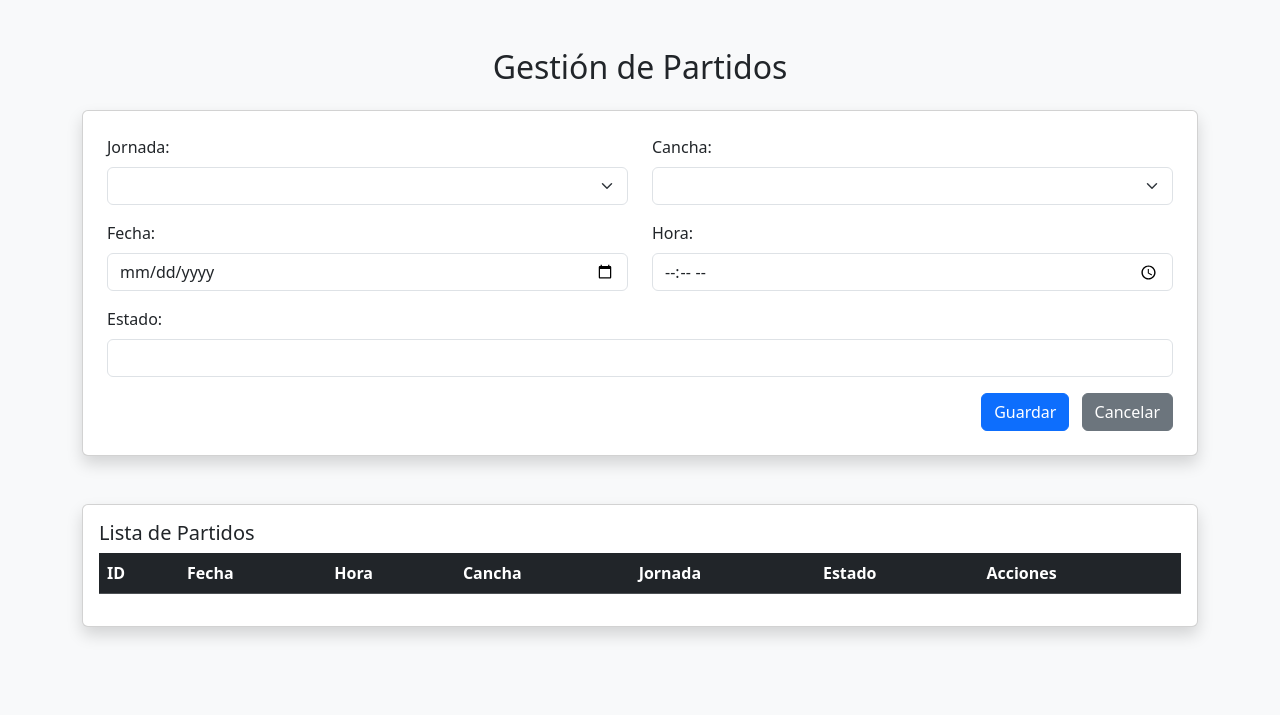
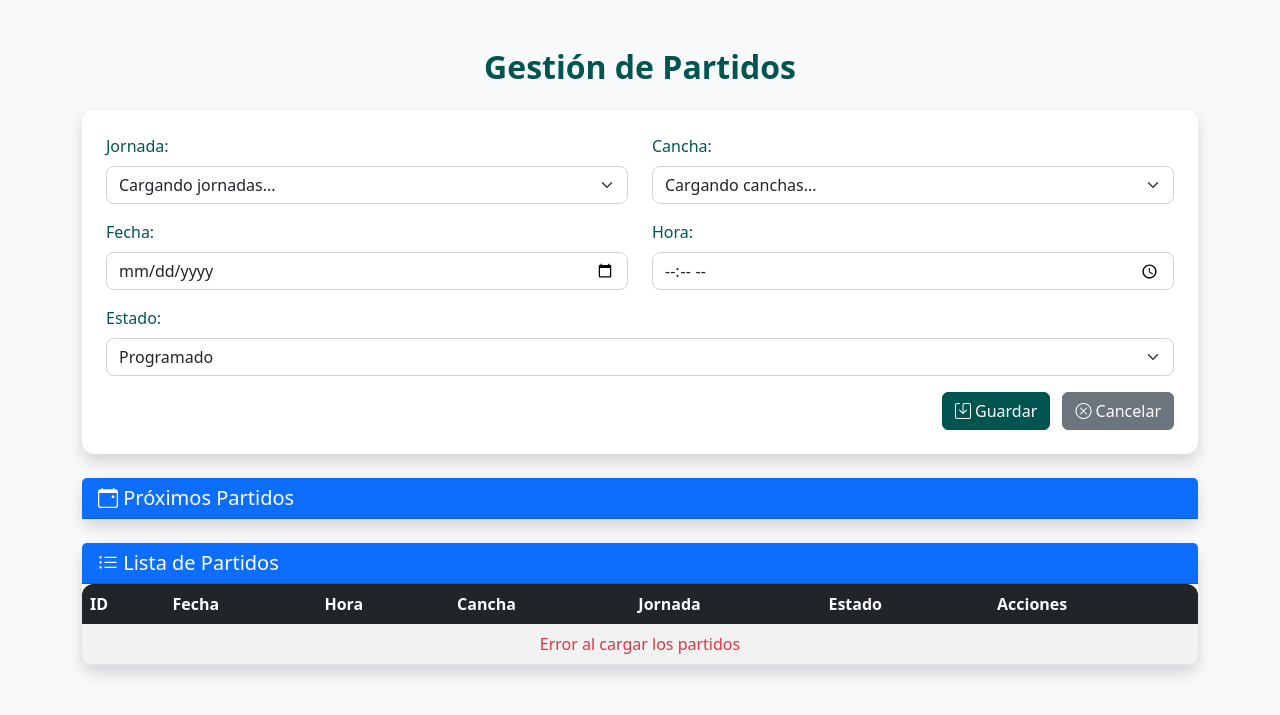
Before and after one commit to jonaSai3108/Proyecto-Final, a Flask app: page /Partidos in a window 1280 px wide. Shown: the top 715 px of the page. Run offline with Flask 3, Linux system fonts and the light colour scheme; lists and menus that the app fills with data are empty; some libraries are stand-ins or nearby versions.

Commit message:
correccion de partido
correccion de partidos para que muestre datos

```diff
--- a/app.py
+++ b/app.py
@@ -12,7 +12,7 @@
 from api.partido import partido_bp
 from api.temporada import temporada_bp
 from auth import auth_bp
-
+from api.resultado import resultado_bp
 
 
 app = Flask(__name__)
@@ -26,6 +26,9 @@
 app.register_blueprint(temporada_bp, url_prefix='/api/temporadas')
 app.register_blueprint(cancha_bp, url_prefix='/api/cancha')
 app.register_blueprint(partido_bp, url_prefix='/api/partido')
+app.register_blueprint(resultado_bp, url_prefix='/api/resultados')
+
+
 # Configuración para manejo de sesiones
 app.register_blueprint(auth_bp)
 
--- a/static/css/partido.css
+++ b/static/css/partido.css
@@ -1,3 +1,46 @@
+/* Estilos generales */
+body.bg-light {
+  background-color: #f8f9fa;
+}
+
+.container.mt-5 {
+  margin-top: 3rem;
+}
+
+h2.mb-4.text-center {
+  color: #015551;
+  font-weight: 600;
+}
+
+/* Estilos para el formulario */
+#formPartido.card {
+  border: none;
+  border-radius: 12px;
+  background-color: white;
+}
+
+#formPartido .form-label {
+  font-weight: 500;
+  color: #015551;
+}
+
+#formPartido .form-select,
+#formPartido .form-control {
+  border-radius: 8px;
+  border: 1px solid #ced4da;
+}
+
+#formPartido .btn-primary {
+  background-color: #015551;
+  border-color: #015551;
+}
+
+#formPartido .btn-primary:hover {
+  background-color: #01403c;
+  border-color: #01403c;
+}
+
+/* Estilos para las tarjetas de partidos */
 .card-partido {
   background-color: #015551;
   color: rgb(236, 233, 233);
@@ -41,6 +84,7 @@
   color: #a9aaa7;
   cursor: pointer;
   font-size: 0.9rem;
+  transition: all 0.2s ease;
 }
 
 .btn-edit {
@@ -50,3 +94,108 @@
 .btn-delete {
   background-color: #dc3545;
 }
+
+.btn-edit:hover {
+  background-color: #e0a800;
+  color: white;
+}
+
+.btn-delete:hover {
+  background-color: #c82333;
+  color: white;
+}
+
+/* Estilos para la tabla de partidos */
+.card.shadow {
+  border-radius: 12px;
+  border: none;
+}
+
+.card.shadow .card-body {
+  padding: 0;
+}
+
+.table-responsive {
+  border-radius: 12px;
+  overflow: hidden;
+}
+
+.table.table-striped.table-hover {
+  margin-bottom: 0;
+}
+
+.table-dark {
+  background-color: #015551;
+  color: rgb(236, 233, 233);
+}
+
+.table-dark th {
+  border-bottom: none;
+}
+
+.table-striped > tbody > tr:nth-of-type(odd) {
+  --bs-table-accent-bg: rgba(1, 85, 81, 0.05);
+}
+
+.table-hover > tbody > tr:hover {
+  --bs-table-accent-bg: rgba(1, 85, 81, 0.1);
+}
+
+/* Estilos para los botones de acción en la tabla */
+.btn-sm {
+  padding: 0.25rem 0.5rem;
+  font-size: 0.875rem;
+}
+
+.btn-warning {
+  background-color: #ffc107;
+  border-color: #ffc107;
+}
+
+.btn-danger {
+  background-color: #dc3545;
+  border-color: #dc3545;
+}
+
+/* Estilos para el modal de confirmación */
+.modal-content {
+  border-radius: 12px;
+}
+
+.modal-header {
+  background-color: #015551;
+  color: rgb(236, 233, 233);
+  border-top-left-radius: 12px;
+  border-top-right-radius: 12px;
+}
+
+.modal-title {
+  font-weight: 500;
+}
+
+/* Estilos para las alertas */
+.alert {
+  border-radius: 8px;
+  box-shadow: 0 4px 8px rgba(0, 0, 0, 0.1);
+}
+
+.alert-primary {
+  background-color: rgba(1, 85, 81, 0.9);
+  color: white;
+  border: none;
+}
+
+/* Estilos responsivos */
+@media (max-width: 768px) {
+  .card-partido {
+    margin-bottom: 15px;
+  }
+
+  .card-actions {
+    justify-content: center;
+  }
+
+  #formPartido .row > div {
+    margin-bottom: 1rem;
+  }
+}
--- a/static/js/partido.js
+++ b/static/js/partido.js
@@ -4,71 +4,162 @@
   document.getElementById("formPartido").addEventListener("submit", guardarPartido);
 });
 
-function obtenerPartidos() {
-  fetch("/api/partidos")
-    .then(res => res.json())
-    .then(data => {
-      renderizarTabla(data);
-      renderizarTarjetas(data);
-    });
+/**
+ * Obtiene la lista de partidos desde la API y los renderiza
+ */
+async function obtenerPartidos() {
+  try {
+    const response = await fetch("/api/partidos/");
+
+    if (!response.ok) {
+      throw new Error(`Error HTTP: ${response.status}`);
     }
 
-function cargarSelects() {
-  fetch("/api/jornadas").then(res => res.json()).then(data => {
-    const select = document.getElementById("id_jornada");
-    select.innerHTML = data.map(j => `<option value="${j.id_jornada}">${j.nombre}</option>`).join("");
-  });
+    const data = await response.json();
 
-  fetch("/api/canchas").then(res => res.json()).then(data => {
-    const select = document.getElementById("id_cancha");
-    select.innerHTML = data.map(c => `<option value="${c.id_cancha}">${c.nombre}</option>`).join("");
-  });
+    if (!data || !data.success) {
+      throw new Error(data.error || "No se pudieron obtener los partidos");
     }
 
+    renderizarTabla(data.data);
+    renderizarTarjetas(data.data);
+
+  } catch (error) {
+    console.error("Error al obtener partidos:", error);
+    mostrarAlerta("Error al cargar partidos: " + error.message, "danger");
+
+    // Mostrar mensaje en la tabla cuando hay error
+    document.getElementById("tablaPartidos").innerHTML = `
+      <tr>
+        <td colspan="7" class="text-center text-danger">Error al cargar los partidos</td>
+      </tr>
+    `;
+  }
+}
+
+/**
+ * Carga los selects de jornadas y canchas
+ */
+async function cargarSelects() {
+  try {
+    // Cargar jornadas
+    const jornadasResponse = await fetch("/api/jornadas");
+    const jornadasData = await jornadasResponse.json();
+
+    if (jornadasResponse.ok && jornadasData.success) {
+      const selectJornada = document.getElementById("id_jornada");
+      selectJornada.innerHTML = jornadasData.data.map(j =>
+        `<option value="${j.id_jornada}">${j.nombre}</option>`
+      ).join("");
+    } else {
+      throw new Error(jornadasData.error || "Error al cargar jornadas");
+    }
+
+    // Cargar canchas
+    const canchasResponse = await fetch("/api/canchas");
+    const canchasData = await canchasResponse.json();
+
+    if (canchasResponse.ok && canchasData.success) {
+      const selectCancha = document.getElementById("id_cancha");
+      selectCancha.innerHTML = canchasData.data.map(c =>
+        `<option value="${c.id_cancha}">${c.nombre}</option>`
+      ).join("");
+    } else {
+      throw new Error(canchasData.error || "Error al cargar canchas");
+    }
+
+  } catch (error) {
+    console.error("Error cargando selects:", error);
+    mostrarAlerta("Error al cargar opciones: " + error.message, "warning");
+  }
+}
+
+/**
+ * Renderiza la tabla de partidos
+ */
 function renderizarTabla(partidos) {
   const cuerpo = document.getElementById("tablaPartidos");
+
+  if (!partidos || partidos.length === 0) {
+    cuerpo.innerHTML = `
+      <tr>
+        <td colspan="7" class="text-center">No hay partidos registrados</td>
+      </tr>
+    `;
+    return;
+  }
+
   cuerpo.innerHTML = partidos.map(p => `
     <tr>
       <td>${p.id_partido}</td>
-      <td>${p.fecha_partido}</td>
-      <td>${p.hora_partido}</td>
-      <td>${p.cancha}</td>
-      <td>${p.jornada}</td>
-      <td>${p.estado}</td>
+      <td>${formatearFecha(p.fecha_partido)}</td>
+      <td>${p.hora_partido || '--:--'}</td>
+      <td>${p.cancha || 'N/A'}</td>
+      <td>${p.jornada || 'N/A'}</td>
+      <td><span class="badge ${obtenerClaseEstado(p.estado)}">${p.estado}</span></td>
       <td>
-        <button class="btn btn-sm btn-warning" onclick="editarPartido(${p.id_partido})">Editar</button>
-        <button class="btn btn-sm btn-danger" onclick="eliminarPartido(${p.id_partido})">Eliminar</button>
+        <button class="btn btn-sm btn-warning me-2" onclick="editarPartido(${p.id_partido})">
+          <i class="bi bi-pencil"></i> Editar
+        </button>
+        <button class="btn btn-sm btn-danger" onclick="confirmarEliminacion(${p.id_partido})">
+          <i class="bi bi-trash"></i> Eliminar
+        </button>
       </td>
     </tr>
   `).join("");
 }
 
+/**
+ * Renderiza las tarjetas de partidos
+ */
 function renderizarTarjetas(partidos) {
   const contenedor = document.getElementById("tarjetasPartidos");
+
+  if (!partidos || partidos.length === 0) {
+    contenedor.innerHTML = `
+      <div class="col-12">
+        <div class="alert alert-info">No hay partidos próximos</div>
+      </div>
+    `;
+    return;
+  }
+
   contenedor.innerHTML = partidos.map(p => `
-    <div class="col-md-6 col-lg-4">
-      <div class="card-partido">
-        <div class="card-header">
-          <h3>Jornada ${p.jornada}</h3>
-          <span>${p.fecha_partido}, ${p.hora_partido}</span>
+    <div class="col-md-6 col-lg-4 mb-4">
+      <div class="card h-100 shadow-sm">
+        <div class="card-header bg-primary text-white">
+          <h5 class="card-title mb-0">Jornada ${p.jornada || 'N/A'}</h5>
         </div>
         <div class="card-body">
-          <p><strong>Cancha:</strong> ${p.cancha}</p>
-          <p><strong>Estado:</strong> ${p.estado}</p>
+          <p class="card-text"><strong>Fecha:</strong> ${formatearFecha(p.fecha_partido)}</p>
+          <p class="card-text"><strong>Hora:</strong> ${p.hora_partido || '--:--'}</p>
+          <p class="card-text"><strong>Cancha:</strong> ${p.cancha || 'N/A'}</p>
+          <p class="card-text">
+            <strong>Estado:</strong>
+            <span class="badge ${obtenerClaseEstado(p.estado)}">${p.estado}</span>
+          </p>
         </div>
-        <div class="card-actions">
-          <button class="btn-edit" onclick="editarPartido(${p.id_partido})">Editar</button>
-          <button class="btn-delete" onclick="eliminarPartido(${p.id_partido})">Eliminar</button>
+        <div class="card-footer bg-transparent">
+          <button class="btn btn-sm btn-outline-primary me-2" onclick="editarPartido(${p.id_partido})">
+            <i class="bi bi-pencil"></i> Editar
+          </button>
+          <button class="btn btn-sm btn-outline-danger" onclick="confirmarEliminacion(${p.id_partido})">
+            <i class="bi bi-trash"></i> Eliminar
+          </button>
         </div>
       </div>
     </div>
   `).join("");
 }
 
-function guardarPartido(e) {
+/**
+ * Guarda un partido (crear o editar)
+ */
+async function guardarPartido(e) {
   e.preventDefault();
+
   const partido = {
-    id_partido: document.getElementById("id_partido").value,
+    id_partido: document.getElementById("id_partido").value || null,
     id_jornada: document.getElementById("id_jornada").value,
     id_cancha: document.getElementById("id_cancha").value,
     fecha_partido: document.getElementById("fecha_partido").value,
@@ -76,41 +167,173 @@
     estado: document.getElementById("estado").value,
   };
 
+  // Validación básica
+  if (!partido.id_jornada || !partido.id_cancha || !partido.fecha_partido) {
+    mostrarAlerta("Por favor complete todos los campos requeridos", "warning");
+    return;
+  }
+
+  try {
     const metodo = partido.id_partido ? "PUT" : "POST";
-  const url = partido.id_partido ? `/api/partidos/${partido.id_partido}` : "/api/partidos";
+    const url = partido.id_partido ? `/api/partidos/${partido.id_partido}` : "/api/partidos/";
 
-  fetch(url, {
+    const response = await fetch(url, {
       method: metodo,
-    headers: { "Content-Type": "application/json" },
+      headers: {
+        "Content-Type": "application/json",
+      },
       body: JSON.stringify(partido)
-  }).then(res => res.json())
-    .then(() => {
+    });
+
+    const data = await response.json();
+
+    if (!response.ok) {
+      throw new Error(data.error || "Error al guardar el partido");
+    }
+
+    mostrarAlerta(data.mensaje || "Partido guardado exitosamente", "success");
     limpiarFormulario();
-      obtenerPartidos();
+    await obtenerPartidos();
+
+  } catch (error) {
+    console.error("Error al guardar partido:", error);
+    mostrarAlerta("Error: " + error.message, "danger");
+  }
+}
+
+/**
+ * Edita un partido existente
+ */
+async function editarPartido(id) {
+  try {
+    const response = await fetch(`/api/partidos/${id}`);
+
+    if (!response.ok) {
+      throw new Error(`Error HTTP: ${response.status}`);
+    }
+
+    const data = await response.json();
+
+    if (!data || !data.success) {
+      throw new Error(data.error || "No se pudo obtener el partido");
+    }
+
+    const partido = data.data;
+    document.getElementById("id_partido").value = partido.id_partido;
+    document.getElementById("id_jornada").value = partido.id_jornada;
+    document.getElementById("id_cancha").value = partido.id_cancha;
+    document.getElementById("fecha_partido").value = partido.fecha_partido;
+    document.getElementById("hora_partido").value = partido.hora_partido || '';
+    document.getElementById("estado").value = partido.estado;
+
+    // Scroll al formulario
+    document.getElementById("formPartido").scrollIntoView({ behavior: 'smooth' });
+
+  } catch (error) {
+    console.error("Error al editar partido:", error);
+    mostrarAlerta("Error al cargar partido: " + error.message, "danger");
+  }
+}
+
+/**
+ * Confirma antes de eliminar un partido
+ */
+function confirmarEliminacion(id) {
+  Swal.fire({
+    title: '¿Está seguro?',
+    text: "¡No podrá revertir esta acción!",
+    icon: 'warning',
+    showCancelButton: true,
+    confirmButtonColor: '#d33',
+    cancelButtonColor: '#3085d6',
+    confirmButtonText: 'Sí, eliminar',
+    cancelButtonText: 'Cancelar'
+  }).then((result) => {
+    if (result.isConfirmed) {
+      eliminarPartido(id);
+    }
   });
 }
 
-function editarPartido(id) {
-  fetch(`/api/partidos/${id}`)
-    .then(res => res.json())
-    .then(p => {
-      document.getElementById("id_partido").value = p.id_partido;
-      document.getElementById("id_jornada").value = p.id_jornada;
-      document.getElementById("id_cancha").value = p.id_cancha;
-      document.getElementById("fecha_partido").value = p.fecha_partido;
-      document.getElementById("hora_partido").value = p.hora_partido;
-      document.getElementById("estado").value = p.estado;
+/**
+ * Elimina un partido
+ */
+async function eliminarPartido(id) {
+  try {
+    const response = await fetch(`/api/partidos/${id}`, {
+      method: "DELETE"
     });
+
+    const data = await response.json();
+
+    if (!response.ok) {
+      throw new Error(data.error || "Error al eliminar el partido");
     }
 
-function eliminarPartido(id) {
-  if (confirm("¿Está seguro de eliminar este partido?")) {
-    fetch(`/api/partidos/${id}`, { method: "DELETE" })
-      .then(() => obtenerPartidos());
+    mostrarAlerta(data.mensaje || "Partido eliminado correctamente", "success");
+    await obtenerPartidos();
+
+  } catch (error) {
+    console.error("Error al eliminar partido:", error);
+    mostrarAlerta("Error: " + error.message, "danger");
   }
 }
 
+/**
+ * Limpia el formulario
+ */
 function limpiarFormulario() {
   document.getElementById("formPartido").reset();
   document.getElementById("id_partido").value = "";
 }
+
+/**
+ * Formatea una fecha para mostrarla
+ */
+function formatearFecha(fechaString) {
+  if (!fechaString) return 'N/A';
+  const opciones = { year: 'numeric', month: 'long', day: 'numeric' };
+  return new Date(fechaString).toLocaleDateString('es-ES', opciones);
+}
+
+/**
+ * Obtiene la clase CSS para el estado
+ */
+function obtenerClaseEstado(estado) {
+  const estados = {
+    'Programado': 'bg-primary',
+    'En juego': 'bg-warning text-dark',
+    'Finalizado': 'bg-success',
+    'Cancelado': 'bg-danger',
+    'Suspendido': 'bg-secondary'
+  };
+  return estados[estado] || 'bg-info text-dark';
+}
+
+/**
+ * Muestra una alerta al usuario
+ */
+function mostrarAlerta(mensaje, tipo) {
+  const alerta = document.createElement('div');
+  alerta.className = `alert alert-${tipo} alert-dismissible fade show fixed-top mx-auto mt-3`;
+  alerta.style.maxWidth = '600px';
+  alerta.style.zIndex = '1100';
+  alerta.role = 'alert';
+  alerta.innerHTML = `
+    ${mensaje}
+    <button type="button" class="btn-close" data-bs-dismiss="alert" aria-label="Close"></button>
+  `;
+
+  document.body.appendChild(alerta);
+
+  // Eliminar la alerta después de 5 segundos
+  setTimeout(() => {
+    alerta.classList.remove('show');
+    setTimeout(() => alerta.remove(), 150);
+  }, 5000);
+}
+
+// Hacer funciones accesibles globalmente
+window.editarPartido = editarPartido;
+window.confirmarEliminacion = confirmarEliminacion;
+window.eliminarPartido = eliminarPartido;
--- a/templates/Partidos.html
+++ b/templates/Partidos.html
@@ -4,24 +4,32 @@
   <meta charset="UTF-8">
   <title>Gestión de Partidos</title>
   <link href="https://cdn.jsdelivr.net/npm/bootstrap@5.3.2/dist/css/bootstrap.min.css" rel="stylesheet">
-   <link rel="stylesheet" href="{{ url_for('static', filename='css/partido.css') }}">
+  <link rel="stylesheet" href="https://cdn.jsdelivr.net/npm/bootstrap-icons@1.10.0/font/bootstrap-icons.css">
+  <link rel="stylesheet" href="{{ url_for('static', filename='css/partido.css') }}">
 </head>
 <body class="bg-light">
   <div class="container mt-5">
+    <!-- Alertas dinámicas se mostrarán aquí -->
+    <div id="alertContainer" style="position: fixed; top: 20px; left: 50%; transform: translateX(-50%); z-index: 1100; width: 100%; max-width: 600px;"></div>
+
     <h2 class="mb-4 text-center">Gestión de Partidos</h2>
 
-    <!-- FORMULARIO -->
+    <!-- FORMULARIO MEJORADO -->
     <form id="formPartido" class="card p-4 mb-4 shadow">
       <input type="hidden" id="id_partido">
 
       <div class="row mb-3">
         <div class="col-md-6">
           <label for="id_jornada" class="form-label">Jornada:</label>
-          <select id="id_jornada" class="form-select" required></select>
+          <select id="id_jornada" class="form-select" required>
+            <option value="" disabled selected>Cargando jornadas...</option>
+          </select>
         </div>
         <div class="col-md-6">
           <label for="id_cancha" class="form-label">Cancha:</label>
-          <select id="id_cancha" class="form-select" required></select>
+          <select id="id_cancha" class="form-select" required>
+            <option value="" disabled selected>Cargando canchas...</option>
+          </select>
         </div>
       </div>
 
@@ -38,22 +46,41 @@
 
       <div class="mb-3">
         <label for="estado" class="form-label">Estado:</label>
-        <input type="text" id="estado" class="form-control" required>
+        <select id="estado" class="form-select" required>
+          <option value="Programado">Programado</option>
+          <option value="En juego">En juego</option>
+          <option value="Finalizado">Finalizado</option>
+          <option value="Cancelado">Cancelado</option>
+          <option value="Suspendido">Suspendido</option>
+        </select>
       </div>
 
       <div class="text-end">
-        <button type="submit" class="btn btn-primary">Guardar</button>
-        <button type="button" class="btn btn-secondary ms-2" onclick="limpiarFormulario()">Cancelar</button>
+        <button type="submit" class="btn btn-primary">
+          <i class="bi bi-save"></i> Guardar
+        </button>
+        <button type="button" class="btn btn-secondary ms-2" onclick="limpiarFormulario()">
+          <i class="bi bi-x-circle"></i> Cancelar
+        </button>
       </div>
     </form>
 
-    <!-- TARJETAS DE PARTIDOS -->
-    <div id="tarjetasPartidos" class="row mb-4"></div>
+    <!-- TARJETAS DE PARTIDOS - DISEÑO MEJORADO -->
+    <div class="card shadow mb-4">
+      <div class="card-header bg-primary text-white">
+        <h5 class="card-title mb-0"><i class="bi bi-calendar-event"></i> Próximos Partidos</h5>
+      </div>
+      <div class="card-body">
+        <div id="tarjetasPartidos" class="row"></div>
+      </div>
+    </div>
 
-    <!-- TABLA DE PARTIDOS -->
+    <!-- TABLA DE PARTIDOS - DISEÑO MEJORADO -->
     <div class="card shadow">
+      <div class="card-header bg-primary text-white">
+        <h5 class="card-title mb-0"><i class="bi bi-list-ul"></i> Lista de Partidos</h5>
+      </div>
       <div class="card-body">
-        <h5 class="card-title">Lista de Partidos</h5>
         <div class="table-responsive">
           <table class="table table-striped table-hover">
             <thead class="table-dark">
@@ -67,15 +94,40 @@
                 <th>Acciones</th>
               </tr>
             </thead>
-            <tbody id="tablaPartidos"></tbody>
+            <tbody id="tablaPartidos">
+              <tr>
+                <td colspan="7" class="text-center">Cargando partidos...</td>
+              </tr>
+            </tbody>
           </table>
         </div>
       </div>
     </div>
   </div>
 
+  <!-- Modal de confirmación -->
+  <div class="modal fade" id="confirmModal" tabindex="-1" aria-hidden="true">
+    <div class="modal-dialog">
+      <div class="modal-content">
+        <div class="modal-header">
+          <h5 class="modal-title">Confirmar acción</h5>
+          <button type="button" class="btn-close" data-bs-dismiss="modal" aria-label="Close"></button>
+        </div>
+        <div class="modal-body">
+          <p id="confirmMessage">¿Está seguro que desea eliminar este partido?</p>
+        </div>
+        <div class="modal-footer">
+          <button type="button" class="btn btn-secondary" data-bs-dismiss="modal">Cancelar</button>
+          <button type="button" class="btn btn-danger" id="confirmButton">Eliminar</button>
+        </div>
+      </div>
+    </div>
+  </div>
+
+  <!-- Librerías JS -->
   <script src="https://cdn.jsdelivr.net/npm/bootstrap@5.3.2/dist/js/bootstrap.bundle.min.js"></script>
   <script src="https://code.jquery.com/jquery-3.6.0.min.js"></script>
+  <script src="https://cdn.jsdelivr.net/npm/sweetalert2@11"></script>
   <script src="{{ url_for('static', filename='js/partido.js') }}"></script>
 </body>
 </html>
```
Also changed, not shown: api/partido.py (+67 -21 lines). Lines whose indentation alone changed are shown as unchanged.
